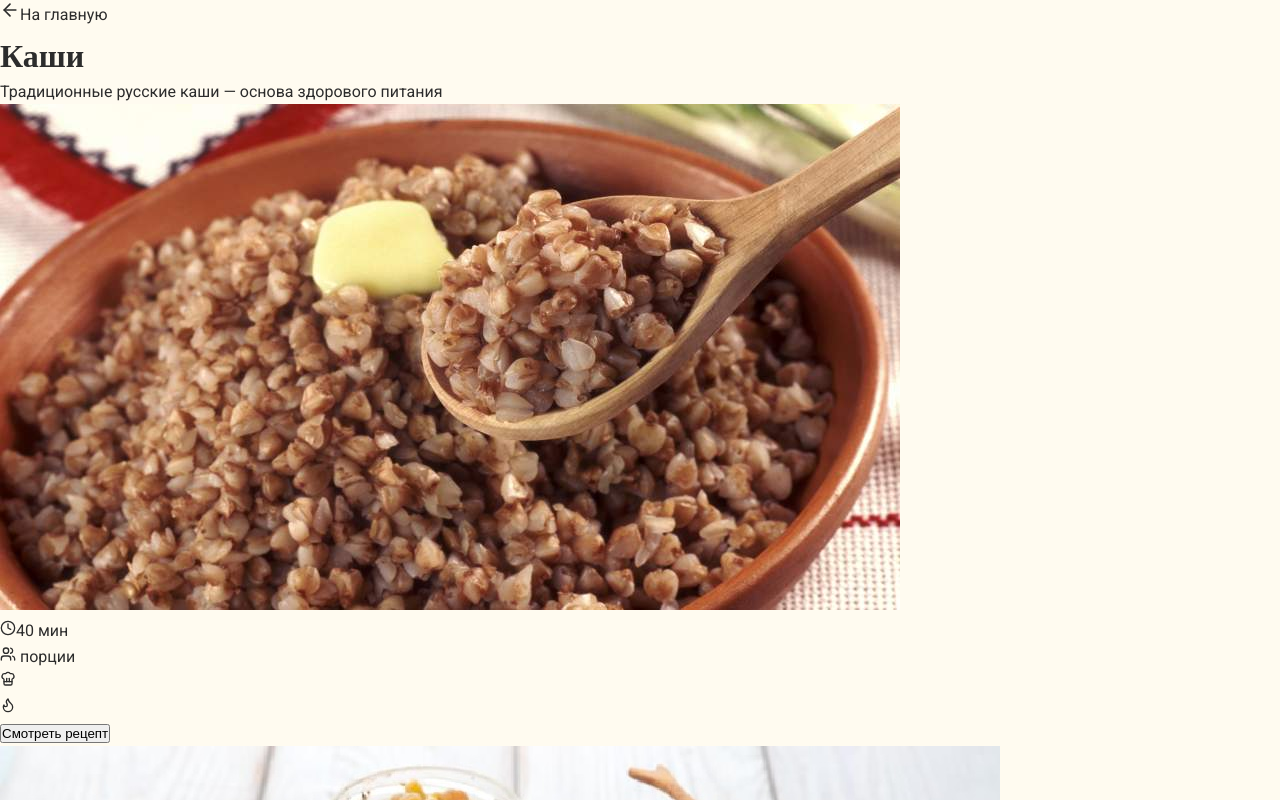
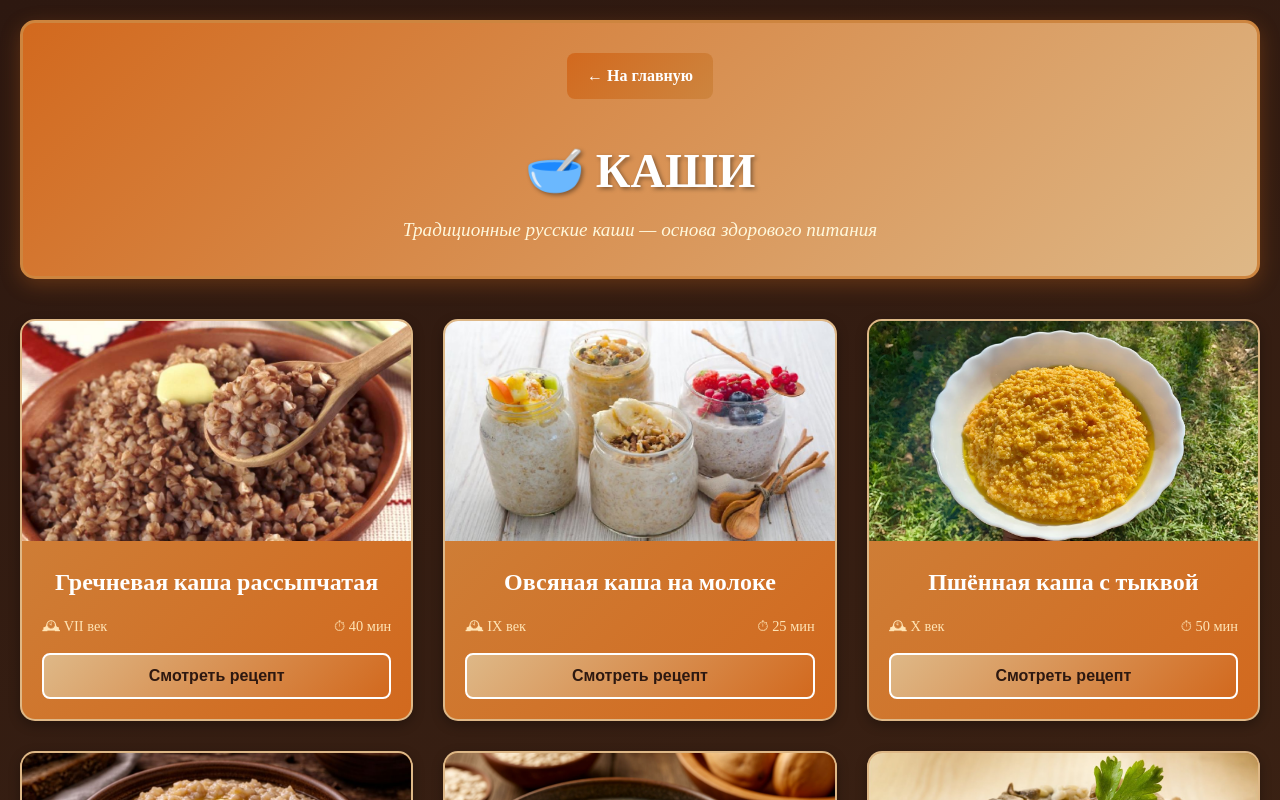
Before and after one commit to svideoproekt-ship-it/russka-kuhnya-9551, a React (Vite) app: page /category/porridge in a window 1280 px wide. Shown: the top 800 px of the page. Built offline with nearby package versions, Linux system fonts and the light colour scheme; a web font is replaced by a local one.

Commit message:
fix: replace Porridge.jsx with correct code matching project structure

```diff
--- a/src/pages/Porridge.jsx
+++ b/src/pages/Porridge.jsx
@@ -1,80 +1,124 @@
-import './Porridge.css';
+import React, { useState } from 'react';
 import { Link } from 'react-router-dom';
 import { porridgeData } from '../data/porridgeData';
-import { ArrowLeft, Clock, Users, ChefHat, Flame } from 'lucide-react';
+import ShareButtons from '../components/ShareButtons';
+import './Porridge.css';
 
 function Porridge() {
-  return (
-    <div className="min-h-screen bg-gradient-to-br from-amber-50 to-orange-50">
-      {/* Header */}
-      <div className="bg-gradient-to-r from-amber-600 to-orange-600 text-white">
-        <div className="max-w-7xl mx-auto px-4 py-8">
-          <Link
-            to="/"
-            className="inline-flex items-center gap-2 text-amber-100 hover:text-white transition-colors mb-4"
-          >
-            <ArrowLeft size={20} />
-            На главную
-          </Link>
-          <h1 className="text-4xl font-bold mb-2">Каши</h1>
-          <p className="text-amber-100">Традиционные русские каши — основа здорового питания</p>
+  const [selectedRecipe, setSelectedRecipe] = useState(null);
+
+  const handleRecipeClick = (recipe) => {
+    setSelectedRecipe(recipe);
+    window.scrollTo({ top: 0, behavior: 'smooth' });
+  };
+
+  const handleBack = () => {
+    setSelectedRecipe(null);
+    window.scrollTo({ top: 0, behavior: 'smooth' });
+  };
+
+  if (selectedRecipe) {
+    return (
+      <div className="porridge-category">
+        <button className="back-button" onClick={handleBack}>
+          ← Назад к списку
+        </button>
+
+        <div className="recipe-detail">
+          <div className="recipe-header">
+            <h1>{selectedRecipe.name}</h1>
+            <div className="recipe-meta">
+              <span className="epoch">🕰 {selectedRecipe.epoch}</span>
+              <span className="time">⏱ {selectedRecipe.time}</span>
+            </div>
+          </div>
+
+          <ShareButtons title={selectedRecipe.name} />
+
+          {selectedRecipe.image && (
+            <div className="recipe-image-container">
+              <img
+                src={selectedRecipe.image}
+                alt={selectedRecipe.name}
+                className="recipe-image"
+                onError={(e) => {
+                  e.target.src = 'https://via.placeholder.com/800x400?text=Нет+фото';
+                }}
+              />
+            </div>
+          )}
+
+          <div className="recipe-content">
+            <div className="recipe-section">
+              <h2>🥣 Ингредиенты</h2>
+              <ul className="ingredients-list">
+                {selectedRecipe.ingredients.map((item, index) => (
+                  <li key={index}>{item}</li>
+                ))}
+              </ul>
+            </div>
+
+            <div className="recipe-section">
+              <h2>👨‍🍳 Приготовление</h2>
+              <ol className="preparation-list">
+                {selectedRecipe.preparation.map((step, index) => (
+                  <li key={index}>{step}</li>
+                ))}
+              </ol>
+            </div>
+
+            <div className="recipe-section history-section">
+              <h2> Историческая справка</h2>
+              <p className="history-text">{selectedRecipe.history}</p>
+            </div>
+          </div>
         </div>
       </div>
+    );
+  }
 
-      {/* Recipes Grid */}
-      <div className="max-w-7xl mx-auto px-4 py-12">
-        <div className="grid grid-cols-1 md:grid-cols-2 lg:grid-cols-3 gap-8">
-          {porridgeData.map((recipe) => (
-            <Link
-              key={recipe.id}
-              to={`/recipe/${recipe.id}`}
-              className="bg-white rounded-2xl shadow-lg overflow-hidden hover:shadow-2xl transition-all duration-300 transform hover:-translate-y-2"
-            >
-              {/* Image */}
-              <div className="h-56 bg-gradient-to-br from-amber-200 to-orange-200 flex items-center justify-center">
+  return (
+    <div className="porridge-category">
+      <div className="category-header">
+        <Link to="/" className="back-home">← На главную</Link>
+        <h1>🥣 Каши</h1>
+        <p className="category-description">
+          Традиционные русские каши — основа здорового питания
+        </p>
+      </div>
+
+      <div className="recipes-grid">
+        {porridgeData.map((recipe) => (
+          <div
+            key={recipe.id}
+            className="recipe-card"
+            onClick={() => handleRecipeClick(recipe)}
+          >
+            <div className="recipe-card-image">
+              {recipe.image ? (
                 <img
                   src={recipe.image}
-                  alt={recipe.title}
-                  className="w-full h-full object-cover"
+                  alt={recipe.name}
                   onError={(e) => {
-                    e.target.src = '/og-fallback.jpg';
+                    e.target.src = 'https://via.placeholder.com/300x200?text=Нет+фото';
                   }}
                 />
+              ) : (
+                <div className="no-image">🥣</div>
+              )}
+            </div>
+            <div className="recipe-card-content">
+              <h3>{recipe.name}</h3>
+              <div className="recipe-card-meta">
+                <span>🕰 {recipe.epoch}</span>
+                <span>⏱ {recipe.time}</span>
               </div>
-
-              {/* Content */}
-              <div className="p-6">
-                <h3 className="text-2xl font-bold text-gray-800 mb-3">{recipe.title}</h3>
-                <p className="text-gray-600 mb-4 line-clamp-2">{recipe.description}</p>
-
-                {/* Stats */}
-                <div className="flex flex-wrap gap-3 text-sm text-gray-600">
-                  <div className="flex items-center gap-1">
-                    <Clock size={16} className="text-amber-600" />
-                    <span>{recipe.time}</span>
-                  </div>
-                  <div className="flex items-center gap-1">
-                    <Users size={16} className="text-amber-600" />
-                    <span>{recipe.servings} порции</span>
-                  </div>
-                  <div className="flex items-center gap-1">
-                    <ChefHat size={16} className="text-amber-600" />
-                    <span>{recipe.difficulty}</span>
-                  </div>
-                  <div className="flex items-center gap-1">
-                    <Flame size={16} className="text-amber-600" />
-                    <span>{recipe.calories}</span>
-                  </div>
-                </div>
-
-                {/* Button */}
-                <button className="w-full mt-6 bg-gradient-to-r from-amber-600 to-orange-600 text-white py-3 rounded-xl font-semibold hover:from-amber-700 hover:to-orange-700 transition-all">
-                  Смотреть рецепт
-                </button>
-              </div>
-            </Link>
-          ))}
-        </div>
+              <button className="view-recipe-btn">
+                Смотреть рецепт
+              </button>
+            </div>
+          </div>
+        ))}
       </div>
     </div>
   );
```
